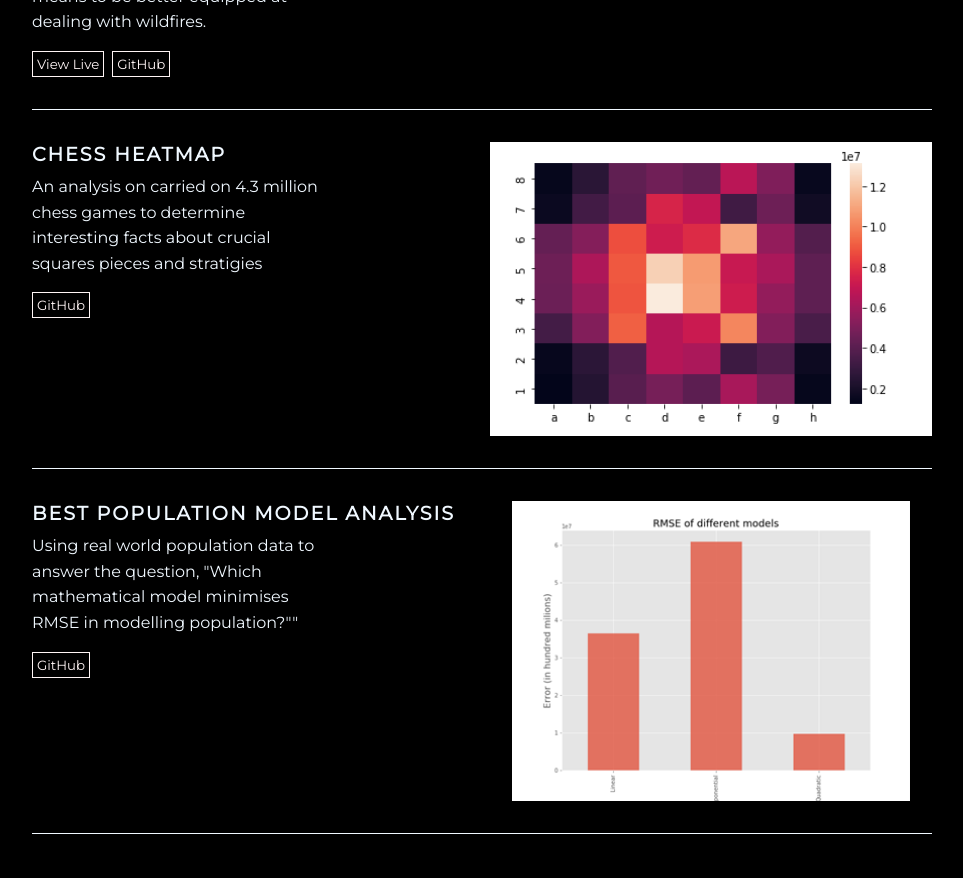
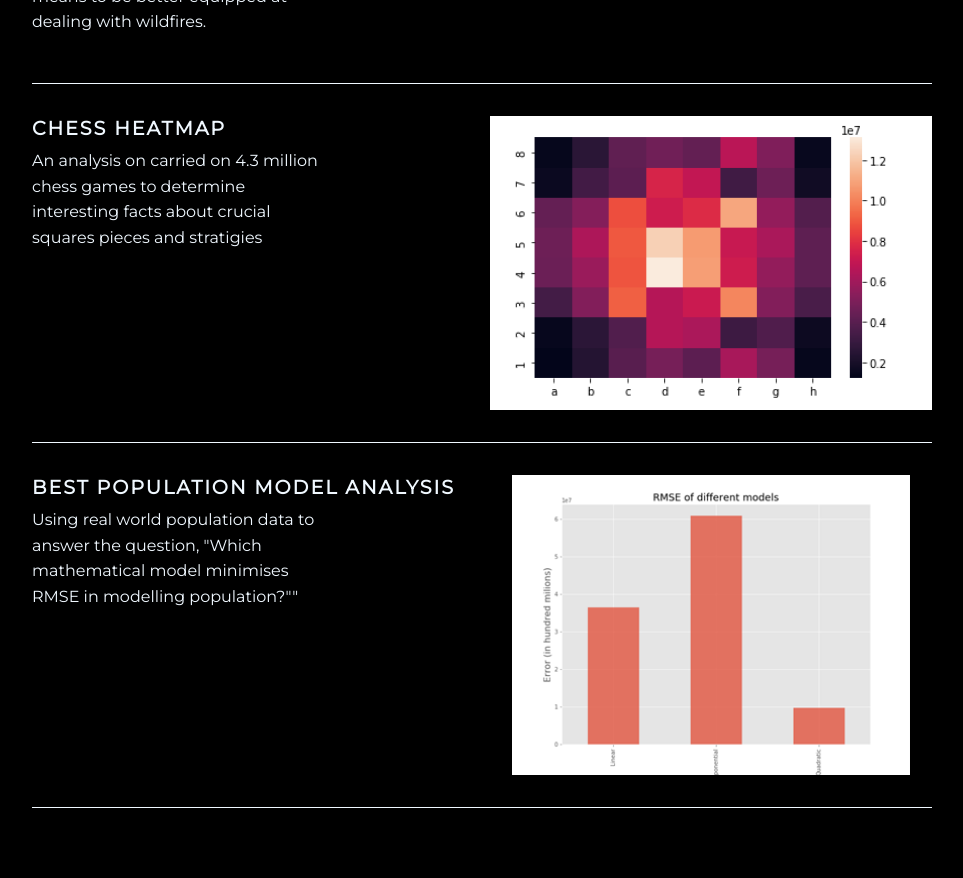
Before and after one commit to BellamkondaAaditya/BellamkondaAaditya.github.io, a plain HTML site: page index.html in a window 1280 px wide. Shown: the part 917-1795 px from the top of the page, without its empty margins (158-1121 px from the left). Drawn offline with Linux system fonts and the light colour scheme.

Commit message:
Update index.html

```diff
--- a/index.html
+++ b/index.html
@@ -41,10 +41,6 @@
                         data is available and readily accessible, I utilized this data for predicting the area burned as a means to be better
                         equipped at dealing with wildfires.
                     </article>
-                    <div class="buttons">
-                        <a href="https://krishnabellamkonda.github.io/econo-metrics/"><button>View Live</button></a>
-                        <a href="https://github.com/KrishnaBellamkonda/econo-metrics"><button>GitHub</button></a>
-                    </div>
                 </div>
                 <div class="project-visual">
                     <img id="econometrics-visual" src="./Screenshot 2023-01-21 174419.png" alt="econometrics gif">
@@ -60,9 +56,6 @@
                         An analysis on carried on 4.3 million chess games to determine interesting facts about crucial squares
                         pieces and stratigies
                     </article>
-                    <div class="buttons">
-                        <a href="https://github.com/KrishnaBellamkonda/text-summarizer"><button>GitHub</button></a>
-                    </div>
                 </div>
                 <div class="project-visual">
                     <img src="./Screenshot 2023-01-21 173618.png" alt="text summarizer gif">
@@ -76,9 +69,6 @@
                     <article>
                         Using real world population data to answer the question, "Which mathematical model minimises RMSE in modelling population?""
                     </article>
-                    <div class="buttons">
-                        <a href="https://github.com/KrishnaBellamkonda/wisdom-of-crowds-simulation"><button>GitHub</button></a>
-                    </div>
                 </div>
                 <div class="project-visual container">
                     <img src="./3.png" alt="wisdom of crowds gif">
```
